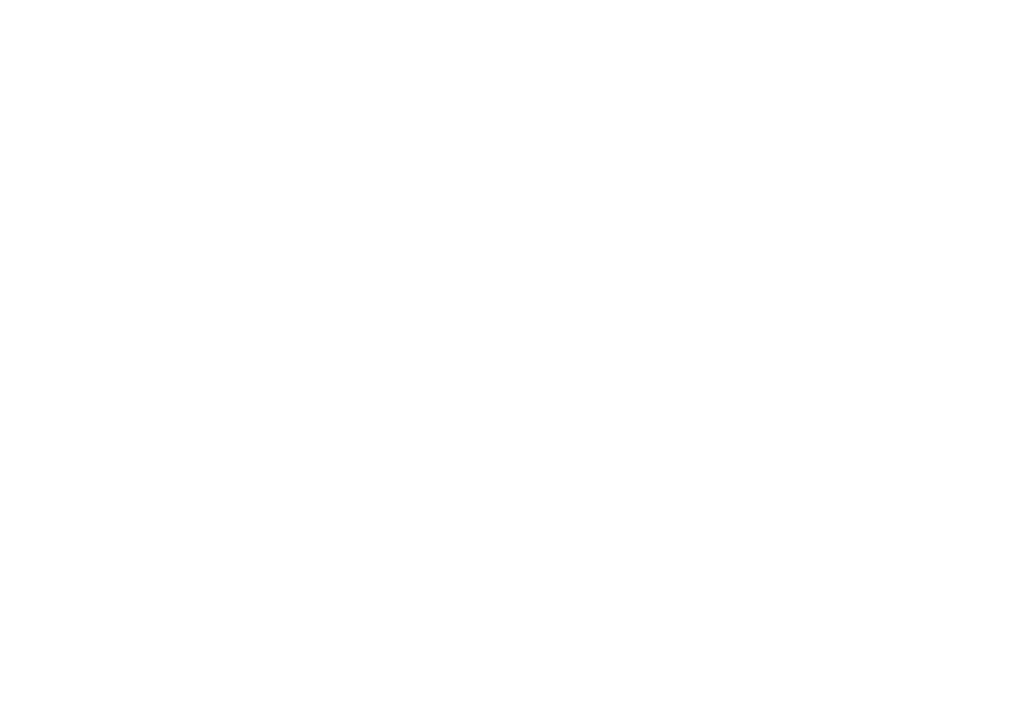
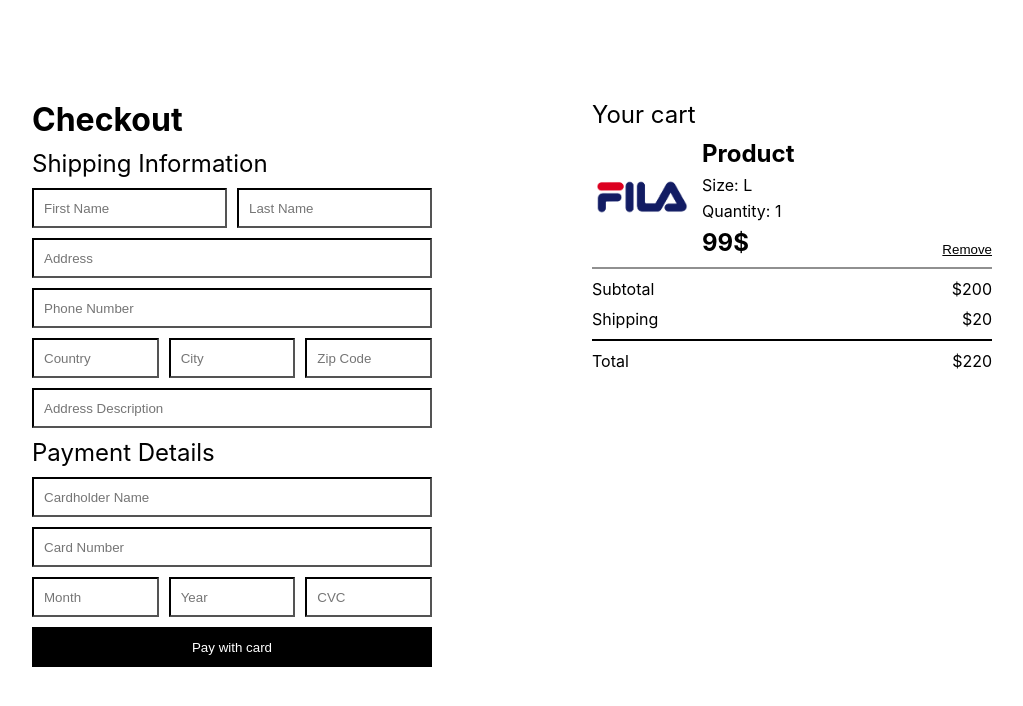
Before and after one commit to yemrekilicc/E-commerce, a React (Create React App) app: page /checkout in a window 1280 px wide. Before the commit this address had no page. Shown: the top 706 px of the page, without its empty margins (128-1151 px from the left). Built offline with nearby package versions, Linux system fonts and the light colour scheme.

Commit message:
chekout page added

```diff
--- /dev/null
+++ b/src/components/Checkout/checkout.css
@@ -0,0 +1,103 @@
+
+
+*{
+    margin: 0;
+    padding: 0;
+    box-sizing: border-box;
+}
+.page{
+    background-color: white;
+    margin-top: 100px;
+    justify-content: space-evenly;
+}
+.row{
+    display: flex;
+    flex-direction: row;
+}
+.column{
+    display: flex;
+    flex-direction: column;
+}
+.gap{
+    gap: 10px;
+}
+.divider{
+    border-bottom: 2px solid black;
+}
+.space-between{
+    justify-content: space-between;
+    display: flex;
+}
+.shippingInfo{
+    max-width: 400px;
+    gap: 10px;
+}
+.shippingInfo h2{
+    font-weight: 400;
+}
+.shippingInfo input{
+    height: 40px;
+    width: 100%;
+    border-radius: 0;
+    padding: 5px 10px;
+    border-color: black;
+}
+.cartInfo{
+    max-width: 400px;
+    width: 100%;
+}
+.cartInfo h2{
+    font-weight: 400;
+}
+.product{
+    justify-content: space-between;
+    height: 130px;
+    padding-bottom: 10px;
+    border-bottom: 2px solid rgb(144, 144, 144, 1);
+    ;
+}
+.product img{
+    max-width: 100px;
+    height: auto;
+    object-fit: contain;
+}
+.product h2{
+    font-weight: bold;
+
+}
+.productInfo{
+    justify-content: space-between;
+
+}
+.removeButton{
+    border: none;
+    background-color: inherit;
+    align-self: self-end;
+    text-decoration: underline;
+}
+.removeButton:hover{
+    font-weight: bold;
+}
+.buyButton{
+    height: 40px;
+    border-radius: 0px;
+    border: 0;
+    background-color: black;
+    color: white;
+}
+
+
+@media (max-width: 768px){
+    .page{
+        flex-direction: column-reverse;
+        align-items: center;
+        padding: 0px 10px;
+        margin-top: 20px;
+    }
+    .cartInfo{
+        margin-bottom: 50px;
+    }
+    .shippingInfo{
+        padding-bottom: 50px;
+    }
+}
--- /dev/null
+++ b/src/components/Checkout/checkout.js
@@ -0,0 +1,64 @@
+import React from 'react';
+import './checkout.css';
+
+function CheckOut(){
+    return <div className='page row'>
+        <div className='column shippingInfo'>
+            <h1>Checkout</h1>
+            <h2>Shipping Information </h2>
+            <div className='row gap'>
+                <input placeholder='First Name'/>
+                <input placeholder='Last Name'/>
+            </div>
+            <input placeholder='Address'/>
+            <input placeholder='Phone Number'/>
+            <div className='row gap'>
+                <input placeholder='Country'/>
+                <input placeholder='City'/>
+                <input placeholder='Zip Code' />
+            </div>
+            <input placeholder='Address Description'/>
+            <h2>Payment Details </h2>
+            <input placeholder='Cardholder Name'/>
+            <input placeholder='Card Number'/>
+            <div className='row gap'>
+                <input placeholder='Month'/>
+                <input placeholder='Year'/>
+                <input placeholder='CVC'/>
+            </div>
+            <button className='buyButton'>Pay with card</button>
+        </div>
+        <div className='cartInfo column gap'>
+            <h2>Your cart</h2>
+            <div className='row product'>
+               <div className='row gap'>
+                    <img src="/images/fila.png" alt="fila" />
+                    <div className='column productInfo'>
+                        <h2>Product</h2>
+                        <p>Size: L</p>
+                        <p>Quantity: 1</p>
+                        <h2>99$</h2>
+                    </div>
+                </div>
+                <button className='removeButton'>Remove</button>
+            </div>
+            <div className='row space-between'>
+                <p>Subtotal</p>
+                <p>$200</p>
+            </div>
+            <div className='row space-between'>
+                <p>Shipping</p>
+                <p>$20</p>
+            </div>
+            <div className='divider'></div>
+            <div className='row space-between'>
+                <p>Total</p>
+                <p>$220</p>
+            </div>
+
+
+        </div>
+    </div>
+}
+
+export default CheckOut;
--- a/src/components/Router/Router.js
+++ b/src/components/Router/Router.js
@@ -2,12 +2,14 @@
 import { Routes, Route } from 'react-router-dom';
 
 import ShopPage from '../ShopPage/ShopPage';
+import CheckOut from '../Checkout/checkout';
 
 
 const Router = () => {
   return (
     <Routes> {/* The Switch decides which component to show based on the current URL.*/}
       <Route exact path='/' element={<ShopPage/>}></Route>
+      <Route exact path='/checkout' element={<CheckOut/>}></Route>
     </Routes>
   );
 }
```
